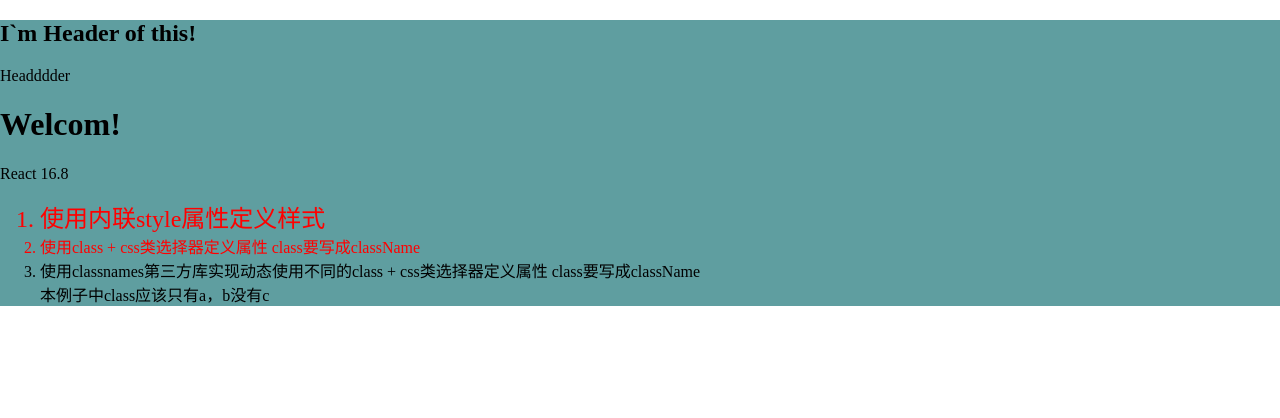
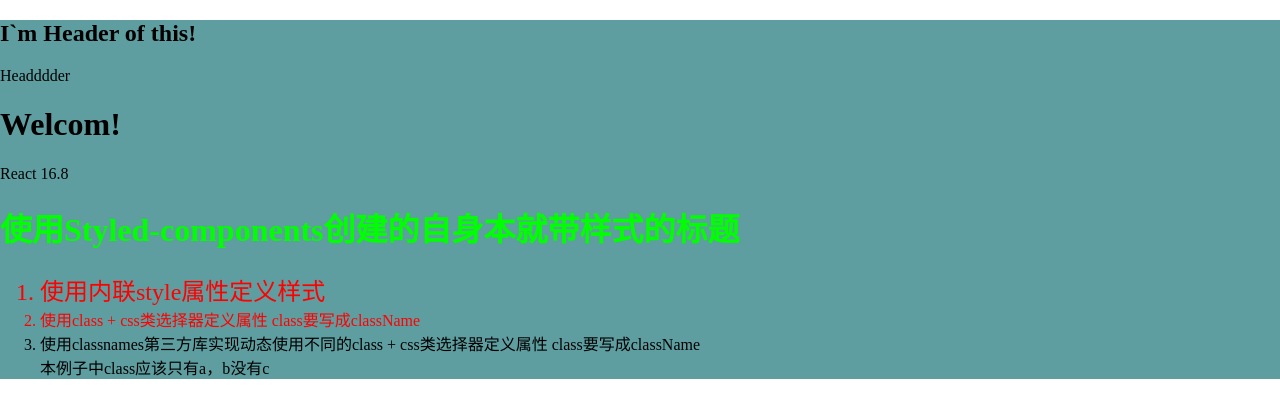
Before and after one commit to panda8z/time-book-web, a React (Create React App) app: page / in a window 1280 px wide. Shown: the top 418 px of the page. Built offline with nearby package versions, Linux system fonts and the light colour scheme.

Commit message:
styled-components的使用

```diff
--- a/src/index.js
+++ b/src/index.js
@@ -5,6 +5,13 @@ import { render } from 'react-dom'
 import classNames from 'classnames'
 
 import './index.css'
+
+import styled from 'styled-components'
+
+const  Title = styled.h1`
+color: #0f0
+
+`
 
 class App extends React.Component {
 
@@ -15,7 +22,7 @@ class App extends React.Component {
             <h1>Welcom!</h1>
             {/* jsx里面的js代码用 {} 包裹 */}
             <p>{this.props.title}</p>
-
+            <Title>使用Styled-components创建的自身本就带样式的标题</Title>
             <ol>
                 <li style={{ color: '#f00', fontSize: '24px' }}>使用内联style属性定义样式</li>
                 <li className="has-text-red">使用class + css类选择器定义属性 class要写成className</li>
```
